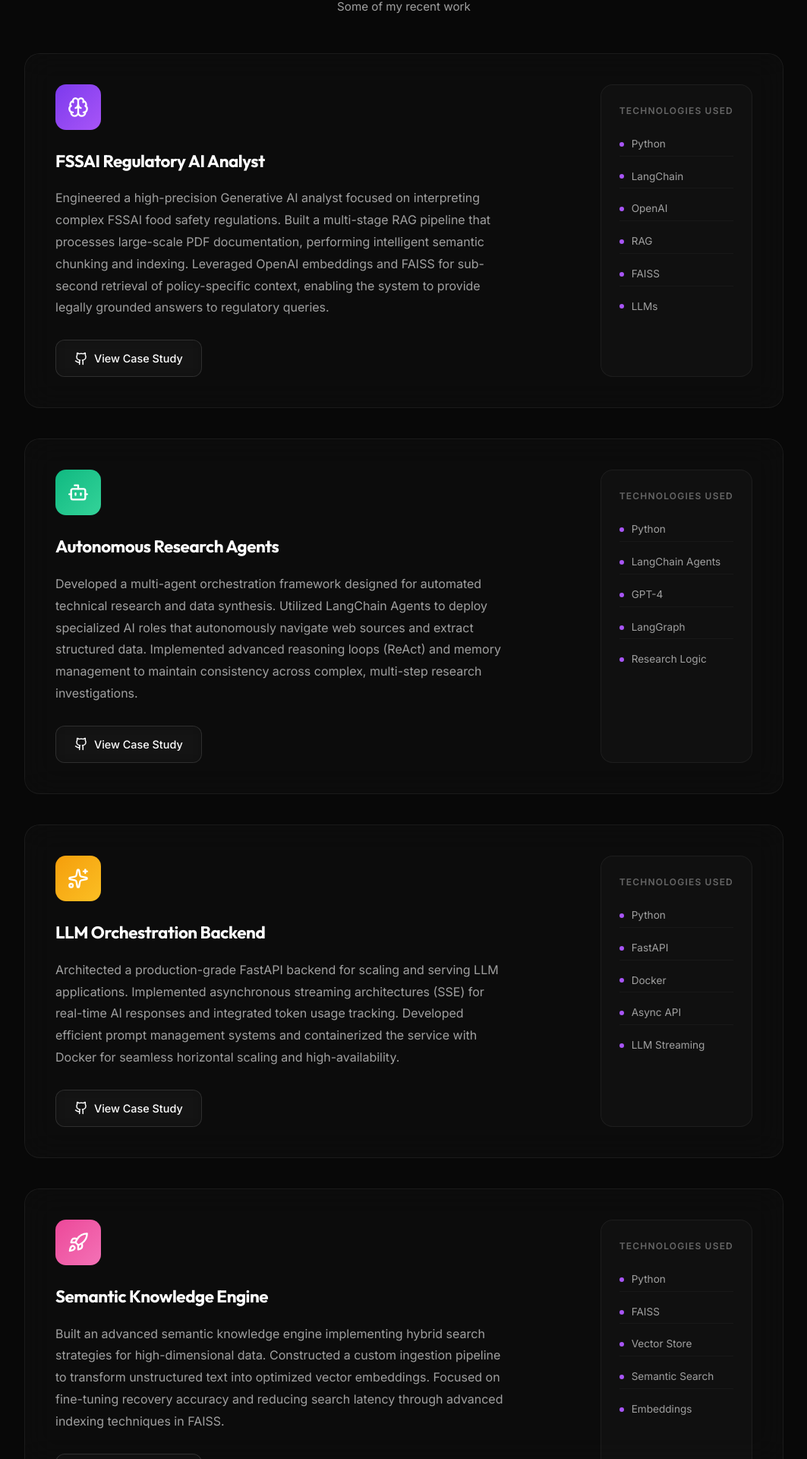
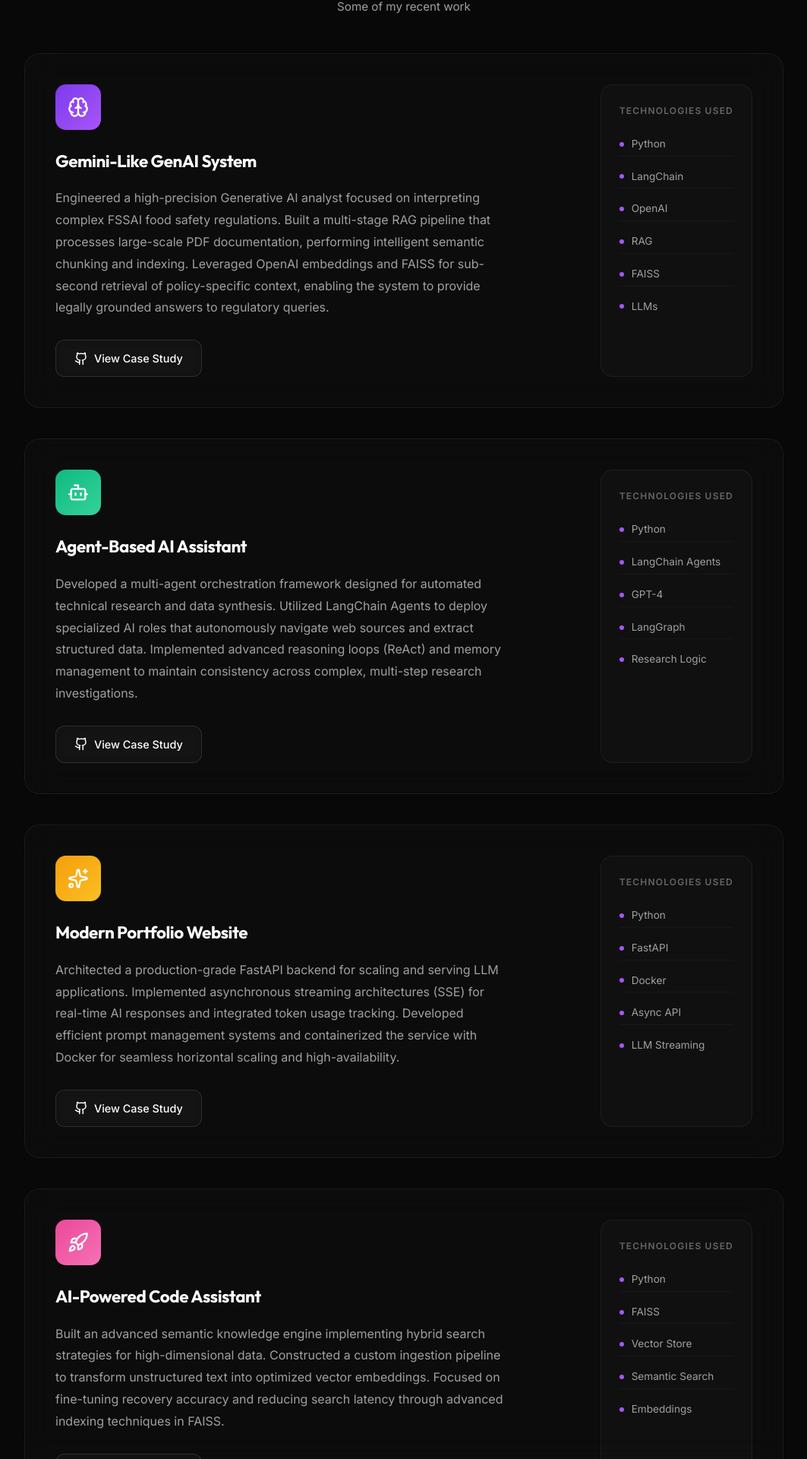
Before and after one commit to manish860200/portfolio, a React (Vite) app: page / in a window 1280 px wide. Shown: the part 2275-4195 px from the top of the page at 76% size, without its empty margins (108-1171 px from the left). Built offline with nearby package versions, Linux system fonts and the light colour scheme.

Commit message:
Revert project names to original titles while keeping detailed descriptions

```diff
--- a/src/components/SinglePagePortfolio.jsx
+++ b/src/components/SinglePagePortfolio.jsx
@@ -154,7 +154,7 @@ const SinglePagePortfolio = () => {
 
     const projects = [
         {
-            title: 'FSSAI Regulatory AI Analyst',
+            title: 'Gemini-Like GenAI System',
             tech: ['Python', 'LangChain', 'OpenAI', 'RAG', 'FAISS', 'LLMs'],
             description: 'Engineered a high-precision Generative AI analyst focused on interpreting complex FSSAI food safety regulations. Built a multi-stage RAG pipeline that processes large-scale PDF documentation, performing intelligent semantic chunking and indexing. Leveraged OpenAI embeddings and FAISS for sub-second retrieval of policy-specific context, enabling the system to provide legally grounded answers to regulatory queries.',
             icon: Brain,
@@ -162,7 +162,7 @@ const SinglePagePortfolio = () => {
             github: 'https://github.com/manish860200'
         },
         {
-            title: 'Autonomous Research Agents',
+            title: 'Agent-Based AI Assistant',
             tech: ['Python', 'LangChain Agents', 'GPT-4', 'LangGraph', 'Research Logic'],
             description: 'Developed a multi-agent orchestration framework designed for automated technical research and data synthesis. Utilized LangChain Agents to deploy specialized AI roles that autonomously navigate web sources and extract structured data. Implemented advanced reasoning loops (ReAct) and memory management to maintain consistency across complex, multi-step research investigations.',
             icon: Bot,
@@ -170,7 +170,7 @@ const SinglePagePortfolio = () => {
             github: 'https://github.com/manish860200'
         },
         {
-            title: 'LLM Orchestration Backend',
+            title: 'Modern Portfolio Website',
             tech: ['Python', 'FastAPI', 'Docker', 'Async API', 'LLM Streaming'],
             description: 'Architected a production-grade FastAPI backend for scaling and serving LLM applications. Implemented asynchronous streaming architectures (SSE) for real-time AI responses and integrated token usage tracking. Developed efficient prompt management systems and containerized the service with Docker for seamless horizontal scaling and high-availability.',
             icon: Sparkles,
@@ -178,7 +178,7 @@ const SinglePagePortfolio = () => {
             github: 'https://github.com/manish860200'
         },
         {
-            title: 'Semantic Knowledge Engine',
+            title: 'AI-Powered Code Assistant',
             tech: ['Python', 'FAISS', 'Vector Store', 'Semantic Search', 'Embeddings'],
             description: 'Built an advanced semantic knowledge engine implementing hybrid search strategies for high-dimensional data. Constructed a custom ingestion pipeline to transform unstructured text into optimized vector embeddings. Focused on fine-tuning recovery accuracy and reducing search latency through advanced indexing techniques in FAISS.',
             icon: Rocket,
```
